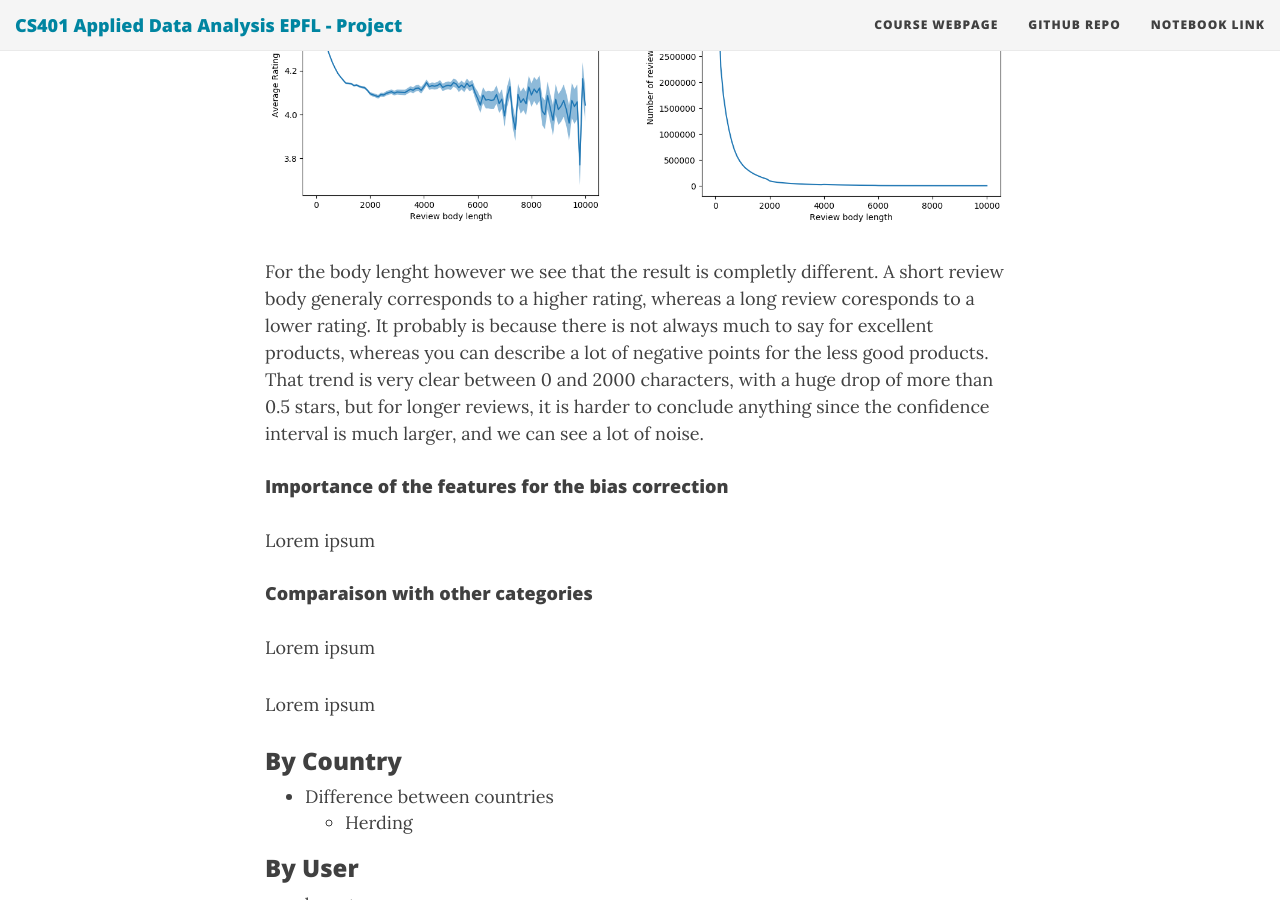
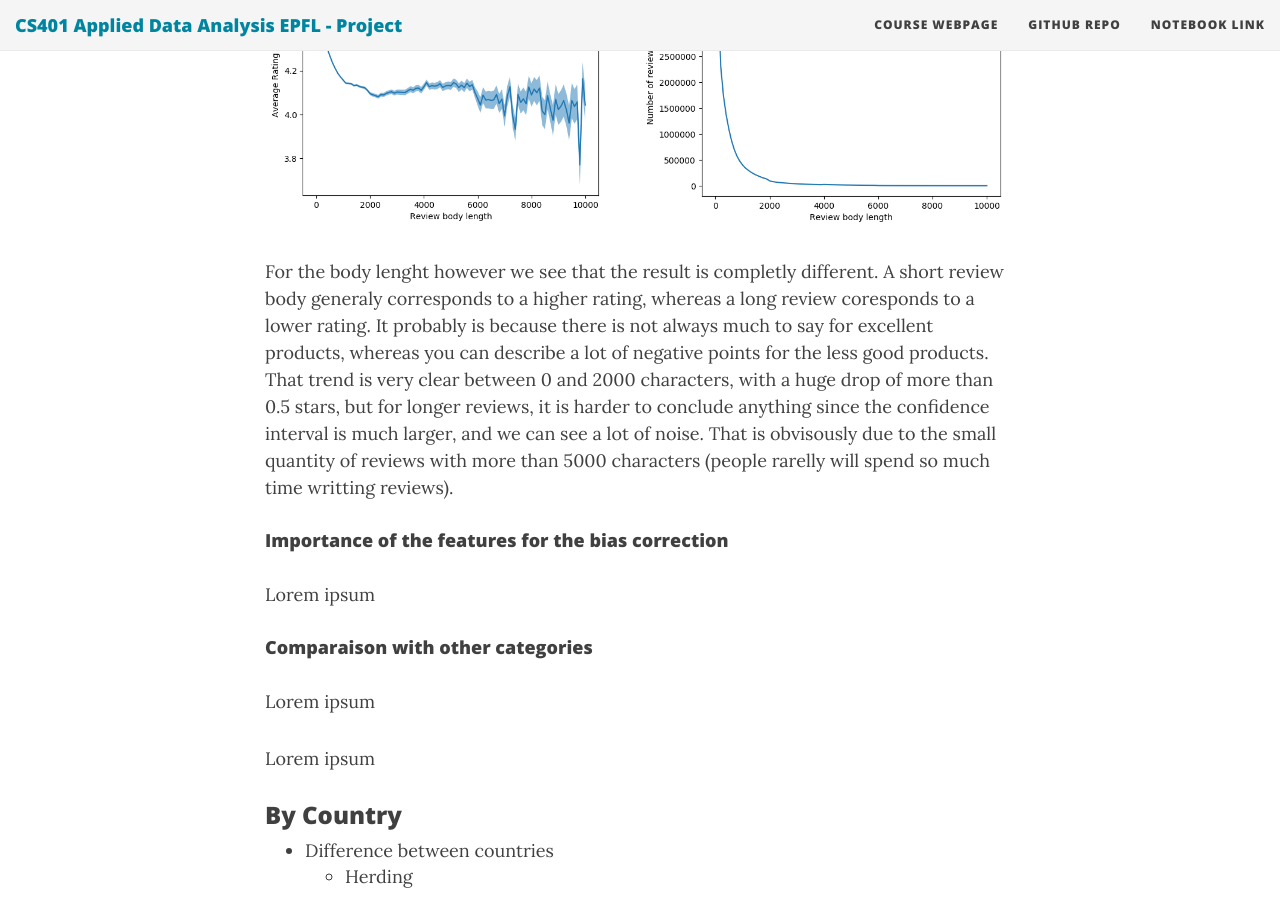
Before and after one commit to ada-lyn/ada-lyn.github.io, a Jekyll site: the page built from index.md, in a window 1280 px wide and 900 px high, scrolled down 14735 px. Built offline with Jekyll 4.4.1, drawn with Linux system fonts in a browser that asks for light colours; nearby versions of some CDN libraries.

Commit message:
Update index.md

```diff
--- a/index.md
+++ b/index.md
@@ -212,7 +212,7 @@
   <img src="/img/products/number_vs_review_length_Books.png" width="49.5%" />
 </p>
 
-For the body lenght however we see that the result is completly different. A short review body generaly corresponds to a higher rating, whereas a long review coresponds to a lower rating. It probably is because there is not always much to say for excellent products, whereas you can describe a lot of negative points for the less good products. That trend is very clear between 0 and 2000 characters, with a huge drop of more than 0.5 stars, but for longer reviews, it is harder to conclude anything since the confidence interval is much larger, and we can see a lot of noise.
+For the body lenght however we see that the result is completly different. A short review body generaly corresponds to a higher rating, whereas a long review coresponds to a lower rating. It probably is because there is not always much to say for excellent products, whereas you can describe a lot of negative points for the less good products. That trend is very clear between 0 and 2000 characters, with a huge drop of more than 0.5 stars, but for longer reviews, it is harder to conclude anything since the confidence interval is much larger, and we can see a lot of noise. That is obvisously due to the small quantity of reviews with more than 5000 characters (people rarelly will spend so much time writting reviews).
 
 #### Importance of the features for the bias correction
 
```
